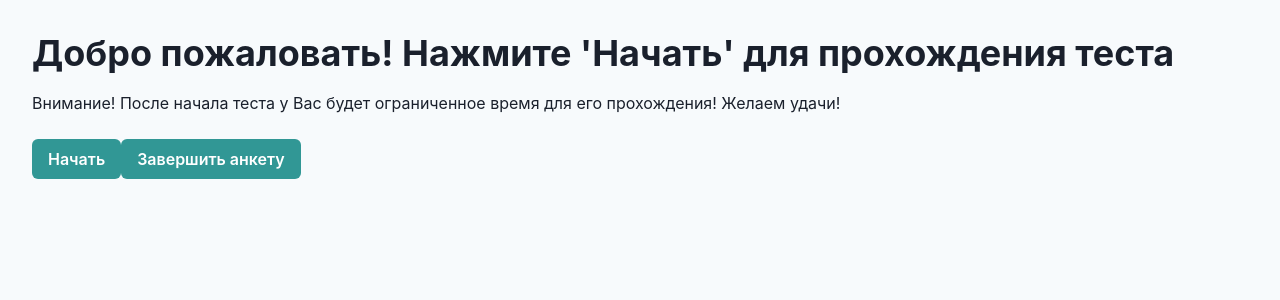
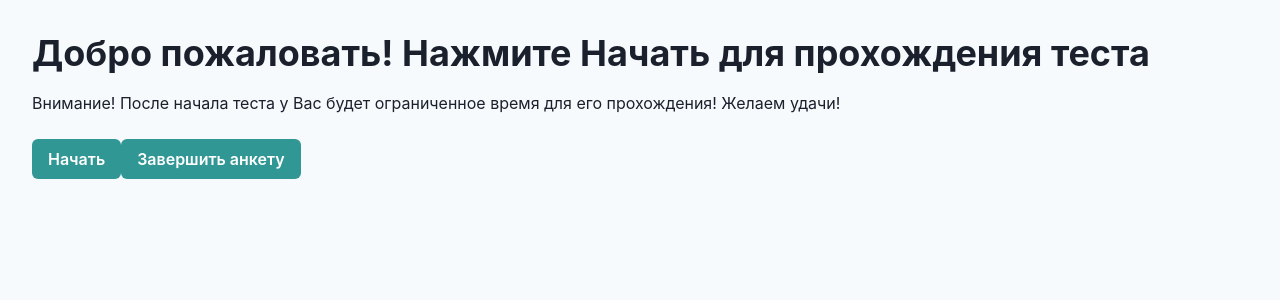
Before and after one commit to BJuice1984/school_multi-step_questionnaire, a Next.js app: page / in a window 1280 px wide. Shown: the top 300 px of the page. Built offline with nearby package versions, Linux system fonts and the light colour scheme.

Commit message:
lint fix

```diff
--- a/app/page.tsx
+++ b/app/page.tsx
@@ -4,7 +4,7 @@ import Link from 'next/link'
 export default function Home() {
     return (
         <Box p={8}>
-            <Heading mb={4}>Добро пожаловать! Нажмите 'Начать' для прохождения теста</Heading>
+            <Heading mb={4}>Добро пожаловать! Нажмите Начать для прохождения теста</Heading>
             <Text mb={6}>
                 Внимание! После начала теста у Вас будет ограниченное время для его прохождения!
                 Желаем удачи!
```
